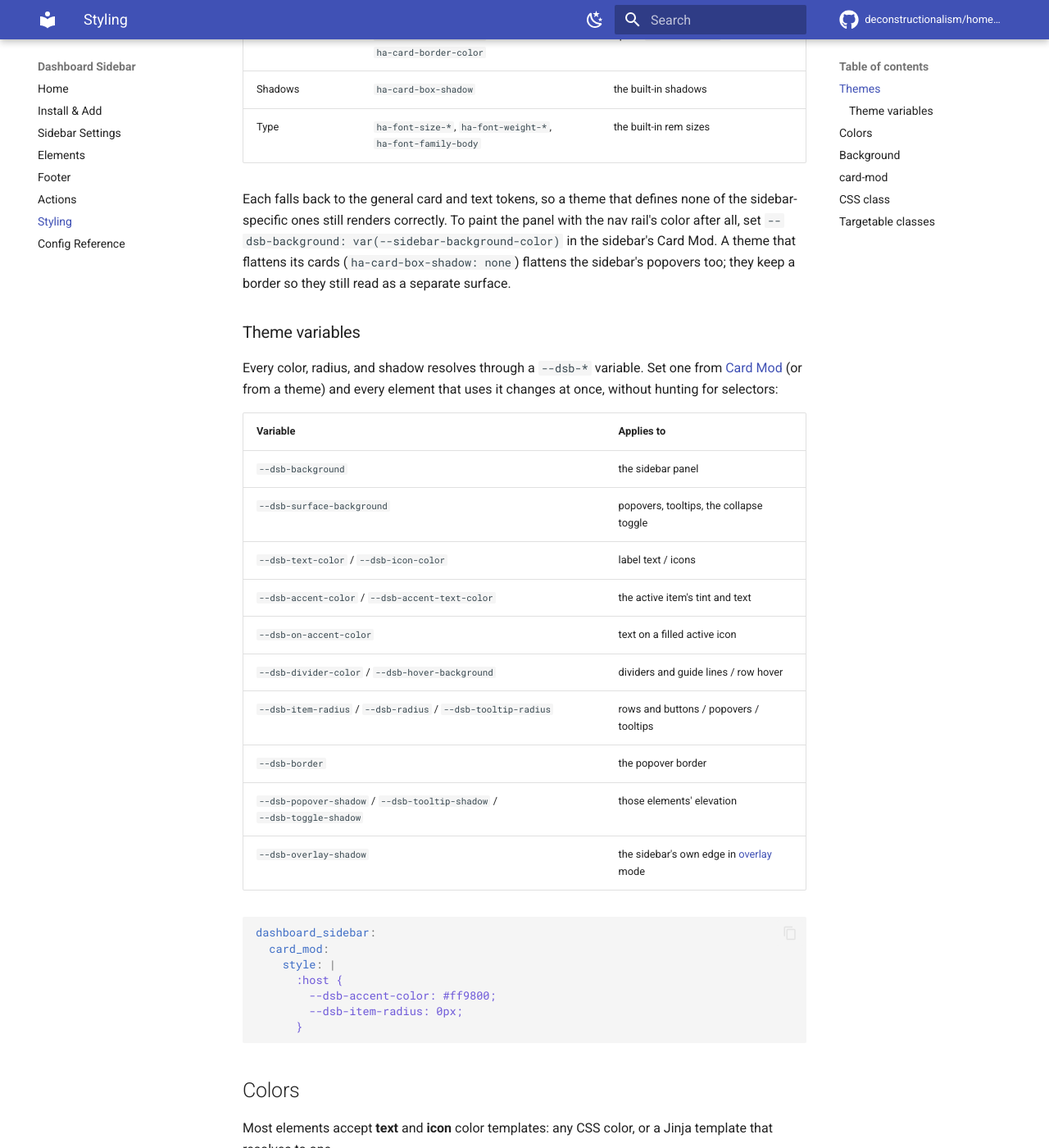
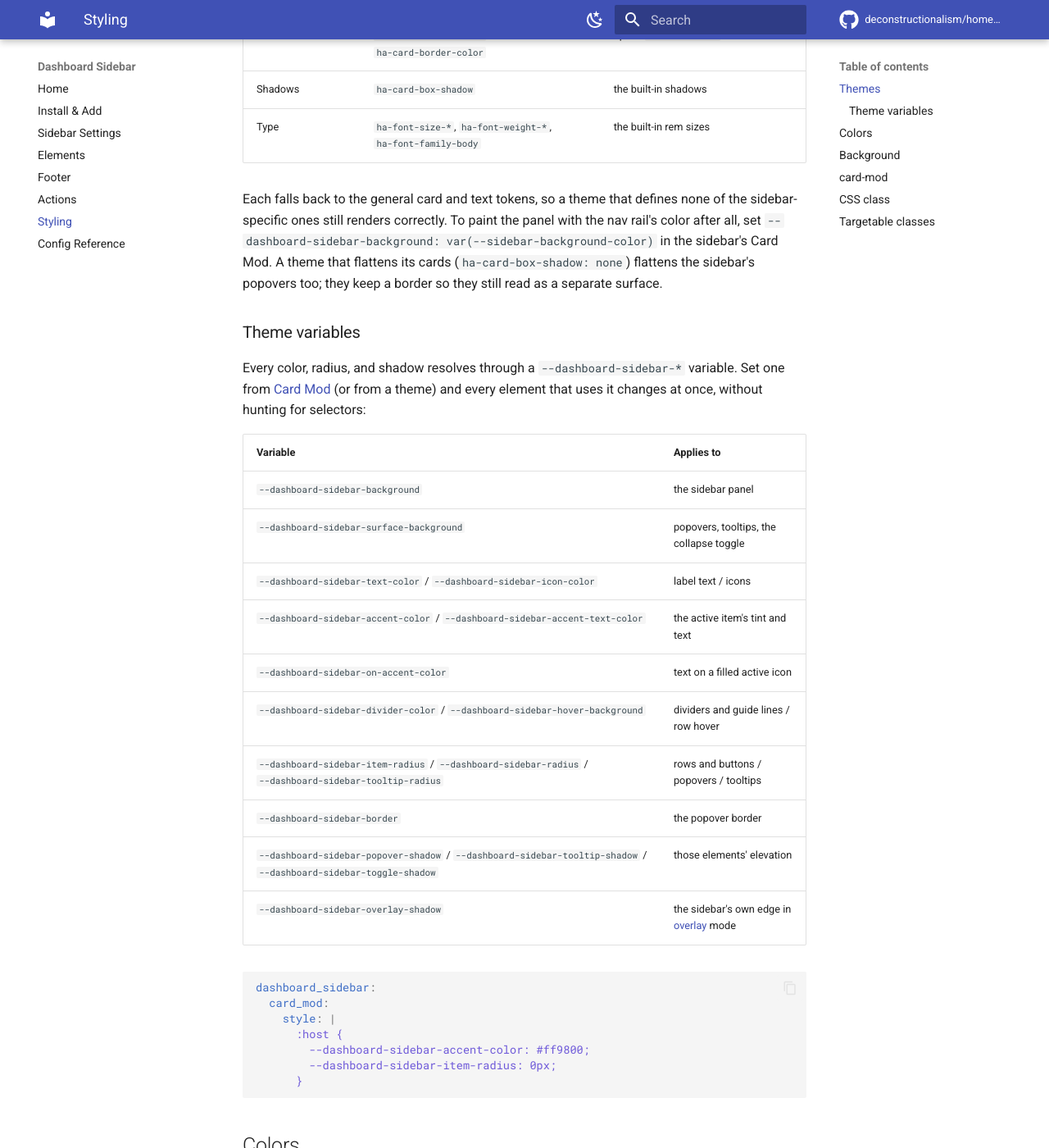
Before and after one commit to deconstructionalism/homeassistant-dashboard-sidebar, an MkDocs documentation site: the page built from docs/styling.md, in a window 1280 px wide and 1400 px high, scrolled down 734 px. Shown: the whole window at 82% size. Built offline with MkDocs 1.6.1 and Material for MkDocs 9.7.7, drawn with Linux system fonts in a browser that asks for light colours; comment, search, counter and statistics services are not loaded.

Commit message:
refactor: spell out the theme variable prefix as dashboard-sidebar
The dsb shorthand saved typing but split the card across two prefixes
while every rendered element already carries a dashboard-sidebar class.
The short names have not shipped in a release yet, so nobody is theming
against them: rename every variable (and the editor datalist ids) to the
same dashboard-sidebar prefix as the classes before anyone does.

````diff
--- a/docs/styling.md
+++ b/docs/styling.md
@@ -24,37 +24,37 @@ which would leave the sidebar with no visible edge against your dashboard.
 Each falls back to the general card and text tokens, so a theme that defines
 none of the sidebar-specific ones still renders correctly. To paint the panel
 with the nav rail's color after all, set
-`--dsb-background: var(--sidebar-background-color)` in the sidebar's Card Mod.
+`--dashboard-sidebar-background: var(--sidebar-background-color)` in the sidebar's Card Mod.
 A theme that flattens
 its cards (`ha-card-box-shadow: none`) flattens the sidebar's popovers too; they
 keep a border so they still read as a separate surface.
 
 ### Theme variables
 
-Every color, radius, and shadow resolves through a `--dsb-*` variable. Set one
+Every color, radius, and shadow resolves through a `--dashboard-sidebar-*` variable. Set one
 from [Card Mod](#card-mod) (or from a theme) and every element that uses it
 changes at once, without hunting for selectors:
 
 | Variable | Applies to |
 | --- | --- |
-| `--dsb-background` | the sidebar panel |
-| `--dsb-surface-background` | popovers, tooltips, the collapse toggle |
-| `--dsb-text-color` / `--dsb-icon-color` | label text / icons |
-| `--dsb-accent-color` / `--dsb-accent-text-color` | the active item's tint and text |
-| `--dsb-on-accent-color` | text on a filled active icon |
-| `--dsb-divider-color` / `--dsb-hover-background` | dividers and guide lines / row hover |
-| `--dsb-item-radius` / `--dsb-radius` / `--dsb-tooltip-radius` | rows and buttons / popovers / tooltips |
-| `--dsb-border` | the popover border |
-| `--dsb-popover-shadow` / `--dsb-tooltip-shadow` / `--dsb-toggle-shadow` | those elements' elevation |
-| `--dsb-overlay-shadow` | the sidebar's own edge in [overlay](configuration.md#push-or-overlay) mode |
+| `--dashboard-sidebar-background` | the sidebar panel |
+| `--dashboard-sidebar-surface-background` | popovers, tooltips, the collapse toggle |
+| `--dashboard-sidebar-text-color` / `--dashboard-sidebar-icon-color` | label text / icons |
+| `--dashboard-sidebar-accent-color` / `--dashboard-sidebar-accent-text-color` | the active item's tint and text |
+| `--dashboard-sidebar-on-accent-color` | text on a filled active icon |
+| `--dashboard-sidebar-divider-color` / `--dashboard-sidebar-hover-background` | dividers and guide lines / row hover |
+| `--dashboard-sidebar-item-radius` / `--dashboard-sidebar-radius` / `--dashboard-sidebar-tooltip-radius` | rows and buttons / popovers / tooltips |
+| `--dashboard-sidebar-border` | the popover border |
+| `--dashboard-sidebar-popover-shadow` / `--dashboard-sidebar-tooltip-shadow` / `--dashboard-sidebar-toggle-shadow` | those elements' elevation |
+| `--dashboard-sidebar-overlay-shadow` | the sidebar's own edge in [overlay](configuration.md#push-or-overlay) mode |
 
 ```yaml
 dashboard_sidebar:
   card_mod:
     style: |
       :host {
-        --dsb-accent-color: #ff9800;
-        --dsb-item-radius: 0px;
+        --dashboard-sidebar-accent-color: #ff9800;
+        --dashboard-sidebar-item-radius: 0px;
       }
 ```
 
````
Also changed, not shown: docs/configuration.md (+1 -1 lines), 8 other files.
